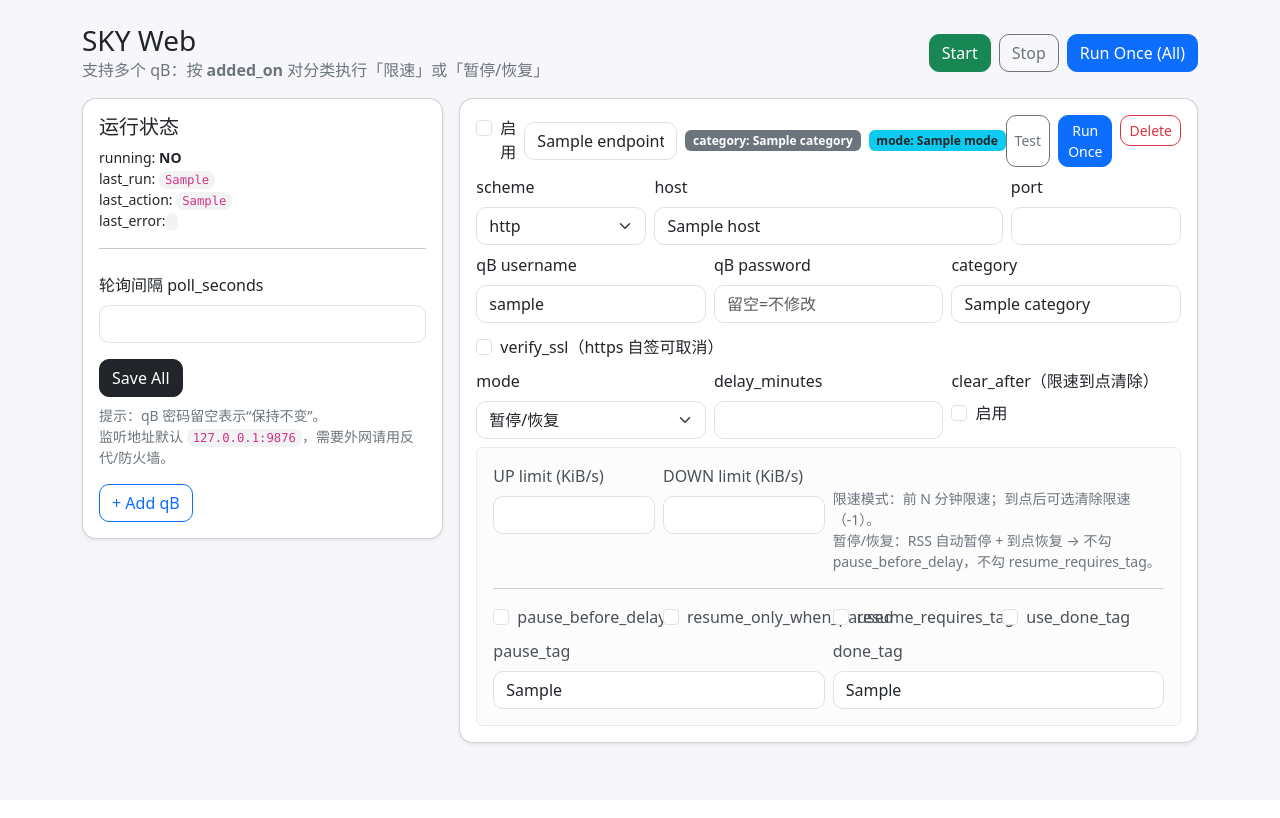
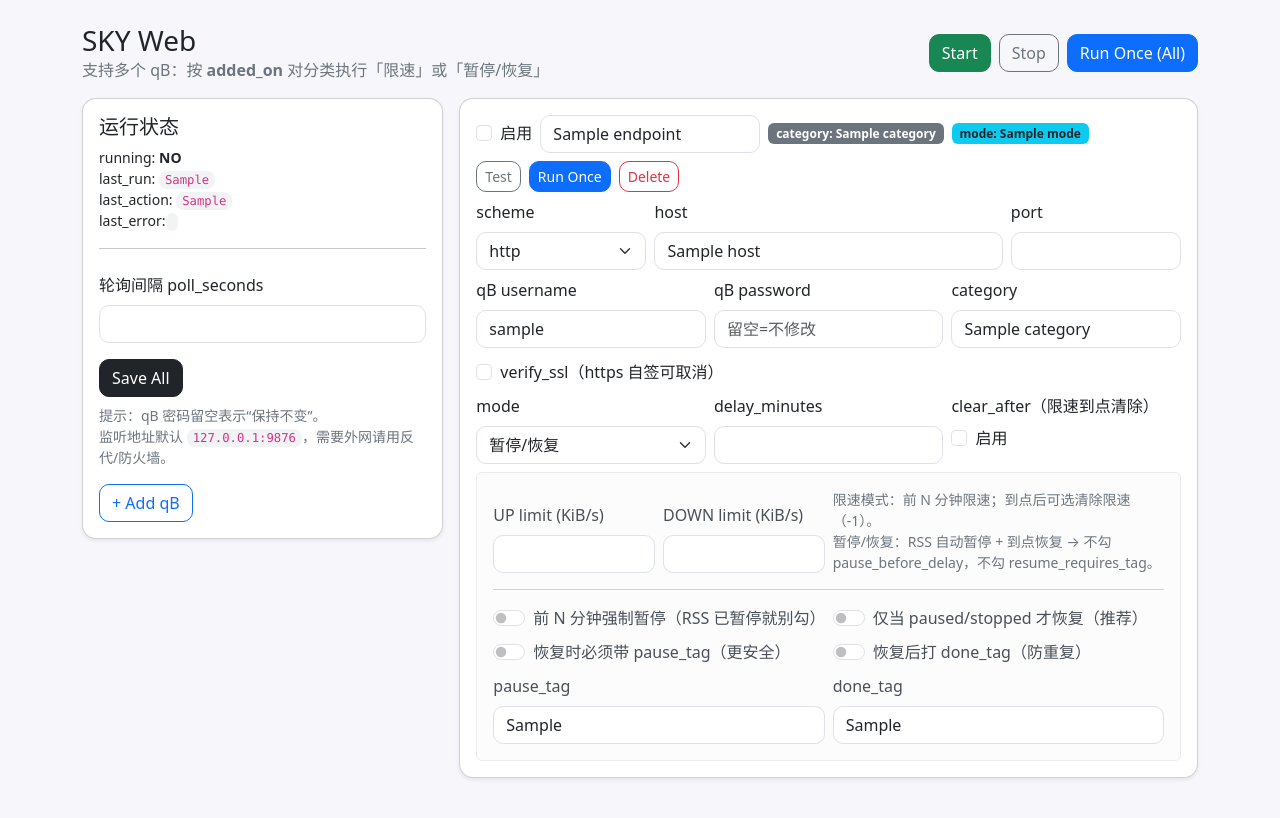
Before and after one commit to zyy3096/sky-web, a Flask app: template templates/index.html in a window 1280 px wide. Before the commit the page ends 746 px from the top, so only its background shows below. Run offline with Flask 3, Linux system fonts and the light colour scheme; the template is opened without the code that fills it: most values are stand-ins (such as "Sample title", 1, 10 or a date in 2020); parts of the project's set-up code (start-up, migrations or seed data) failed here and were passed over.

Commit message:
Add files via upload

```diff
--- a/templates/index.html
+++ b/templates/index.html
@@ -12,6 +12,14 @@
     .btn { border-radius: 10px; }
     code { background:#f1f3f5; padding:2px 6px; border-radius:8px; }
     .muted { color:#6c757d; }
+
+    /* ✅ 修复长 label 串列/看不清 */
+    .form-check { min-width: 0; }
+    .form-check-label{
+      white-space: normal;
+      overflow-wrap: anywhere;
+      line-height: 1.2;
+    }
   </style>
 </head>
 <body>
@@ -75,13 +83,15 @@
       {% for ep in cfg.endpoints %}
       <div class="card shadow-sm mb-3">
         <div class="card-body">
-          <div class="d-flex justify-content-between align-items-center mb-2">
-            <div class="d-flex align-items-center gap-2">
+          <div class="d-flex justify-content-between align-items-center mb-2 flex-wrap gap-2">
+            <div class="d-flex align-items-center gap-2 flex-wrap">
               <div class="form-check">
-                <input class="form-check-input" type="checkbox" form="mainForm" name="ep_{{ ep.key }}_enabled" {{ 'checked' if ep.enabled else '' }}>
-                <label class="form-check-label">启用</label>
+                <input class="form-check-input" type="checkbox" form="mainForm" id="ep_{{ ep.key }}_enabled"
+                       name="ep_{{ ep.key }}_enabled" {{ 'checked' if ep.enabled else '' }}>
+                <label class="form-check-label" for="ep_{{ ep.key }}_enabled">启用</label>
               </div>
-              <input class="form-control" style="max-width:220px" form="mainForm" name="ep_{{ ep.key }}_name" value="{{ ep.name }}" placeholder="名称">
+              <input class="form-control" style="max-width:220px" form="mainForm"
+                     name="ep_{{ ep.key }}_name" value="{{ ep.name }}" placeholder="名称">
               <span class="badge bg-secondary">category: {{ ep.category }}</span>
               <span class="badge bg-info text-dark">mode: {{ ep.mode }}</span>
             </div>
@@ -130,8 +140,9 @@
 
             <div class="col-12">
               <div class="form-check mt-1">
-                <input class="form-check-input" type="checkbox" form="mainForm" name="ep_{{ ep.key }}_verify_ssl" {{ 'checked' if ep.verify_ssl else '' }}>
-                <label class="form-check-label">verify_ssl（https 自签可取消）</label>
+                <input class="form-check-input" type="checkbox" form="mainForm" id="ep_{{ ep.key }}_verify_ssl"
+                       name="ep_{{ ep.key }}_verify_ssl" {{ 'checked' if ep.verify_ssl else '' }}>
+                <label class="form-check-label" for="ep_{{ ep.key }}_verify_ssl">verify_ssl（https 自签可取消）</label>
               </div>
             </div>
 
@@ -150,14 +161,15 @@
             <div class="col-12 col-md-4">
               <label class="form-label">clear_after（限速到点清除）</label>
               <div class="form-check">
-                <input class="form-check-input" type="checkbox" form="mainForm" name="ep_{{ ep.key }}_clear_after" {{ 'checked' if ep.clear_after else '' }}>
-                <label class="form-check-label">启用</label>
+                <input class="form-check-input" type="checkbox" form="mainForm" id="ep_{{ ep.key }}_clear_after"
+                       name="ep_{{ ep.key }}_clear_after" {{ 'checked' if ep.clear_after else '' }}>
+                <label class="form-check-label" for="ep_{{ ep.key }}_clear_after">启用</label>
               </div>
             </div>
 
             <div class="col-12">
               <div class="alert alert-light mb-0">
-                <div class="row g-2">
+                <div class="row g-2 align-items-end">
                   <div class="col-12 col-md-3">
                     <label class="form-label">UP limit (KiB/s)</label>
                     <input class="form-control" type="number" min="0" form="mainForm" name="ep_{{ ep.key }}_up_limit_kib" value="{{ ep.up_limit_kib }}">
@@ -167,7 +179,7 @@
                     <input class="form-control" type="number" min="0" form="mainForm" name="ep_{{ ep.key }}_down_limit_kib" value="{{ ep.down_limit_kib }}">
                   </div>
                   <div class="col-12 col-md-6">
-                    <div class="muted small mt-4">
+                    <div class="muted small">
                       限速模式：前 N 分钟限速；到点后可选清除限速（-1）。<br>
                       暂停/恢复：RSS 自动暂停 + 到点恢复 → 不勾 pause_before_delay，不勾 resume_requires_tag。
                     </div>
@@ -175,29 +187,45 @@
                 </div>
 
                 <hr>
+
                 <div class="row g-2">
-                  <div class="col-12 col-md-3">
-                    <div class="form-check">
-                      <input class="form-check-input" type="checkbox" form="mainForm" name="ep_{{ ep.key }}_pause_before_delay" {{ 'checked' if ep.pause_before_delay else '' }}>
-                      <label class="form-check-label">pause_before_delay</label>
+                  <div class="col-12 col-md-6">
+                    <div class="form-check form-switch">
+                      <input class="form-check-input" type="checkbox" form="mainForm" id="ep_{{ ep.key }}_pause_before_delay"
+                             name="ep_{{ ep.key }}_pause_before_delay" {{ 'checked' if ep.pause_before_delay else '' }}>
+                      <label class="form-check-label" for="ep_{{ ep.key }}_pause_before_delay">
+                        前 N 分钟强制暂停（RSS 已暂停就别勾）
+                      </label>
                     </div>
                   </div>
-                  <div class="col-12 col-md-3">
-                    <div class="form-check">
-                      <input class="form-check-input" type="checkbox" form="mainForm" name="ep_{{ ep.key }}_resume_only_when_paused" {{ 'checked' if ep.resume_only_when_paused else '' }}>
-                      <label class="form-check-label">resume_only_when_paused</label>
+
+                  <div class="col-12 col-md-6">
+                    <div class="form-check form-switch">
+                      <input class="form-check-input" type="checkbox" form="mainForm" id="ep_{{ ep.key }}_resume_only_when_paused"
+                             name="ep_{{ ep.key }}_resume_only_when_paused" {{ 'checked' if ep.resume_only_when_paused else '' }}>
+                      <label class="form-check-label" for="ep_{{ ep.key }}_resume_only_when_paused">
+                        仅当 paused/stopped 才恢复（推荐）
+                      </label>
                     </div>
                   </div>
-                  <div class="col-12 col-md-3">
-                    <div class="form-check">
-                      <input class="form-check-input" type="checkbox" form="mainForm" name="ep_{{ ep.key }}_resume_requires_tag" {{ 'checked' if ep.resume_requires_tag else '' }}>
-                      <label class="form-check-label">resume_requires_tag</label>
+
+                  <div class="col-12 col-md-6">
+                    <div class="form-check form-switch">
+                      <input class="form-check-input" type="checkbox" form="mainForm" id="ep_{{ ep.key }}_resume_requires_tag"
+                             name="ep_{{ ep.key }}_resume_requires_tag" {{ 'checked' if ep.resume_requires_tag else '' }}>
+                      <label class="form-check-label" for="ep_{{ ep.key }}_resume_requires_tag">
+                        恢复时必须带 pause_tag（更安全）
+                      </label>
                     </div>
                   </div>
-                  <div class="col-12 col-md-3">
-                    <div class="form-check">
-                      <input class="form-check-input" type="checkbox" form="mainForm" name="ep_{{ ep.key }}_use_done_tag" {{ 'checked' if ep.use_done_tag else '' }}>
-                      <label class="form-check-label">use_done_tag</label>
+
+                  <div class="col-12 col-md-6">
+                    <div class="form-check form-switch">
+                      <input class="form-check-input" type="checkbox" form="mainForm" id="ep_{{ ep.key }}_use_done_tag"
+                             name="ep_{{ ep.key }}_use_done_tag" {{ 'checked' if ep.use_done_tag else '' }}>
+                      <label class="form-check-label" for="ep_{{ ep.key }}_use_done_tag">
+                        恢复后打 done_tag（防重复）
+                      </label>
                     </div>
                   </div>
 
@@ -205,11 +233,13 @@
                     <label class="form-label">pause_tag</label>
                     <input class="form-control" form="mainForm" name="ep_{{ ep.key }}_pause_tag" value="{{ ep.pause_tag }}">
                   </div>
+
                   <div class="col-12 col-md-6">
                     <label class="form-label">done_tag</label>
                     <input class="form-control" form="mainForm" name="ep_{{ ep.key }}_done_tag" value="{{ ep.done_tag }}">
                   </div>
                 </div>
+
               </div>
             </div>
 
```
